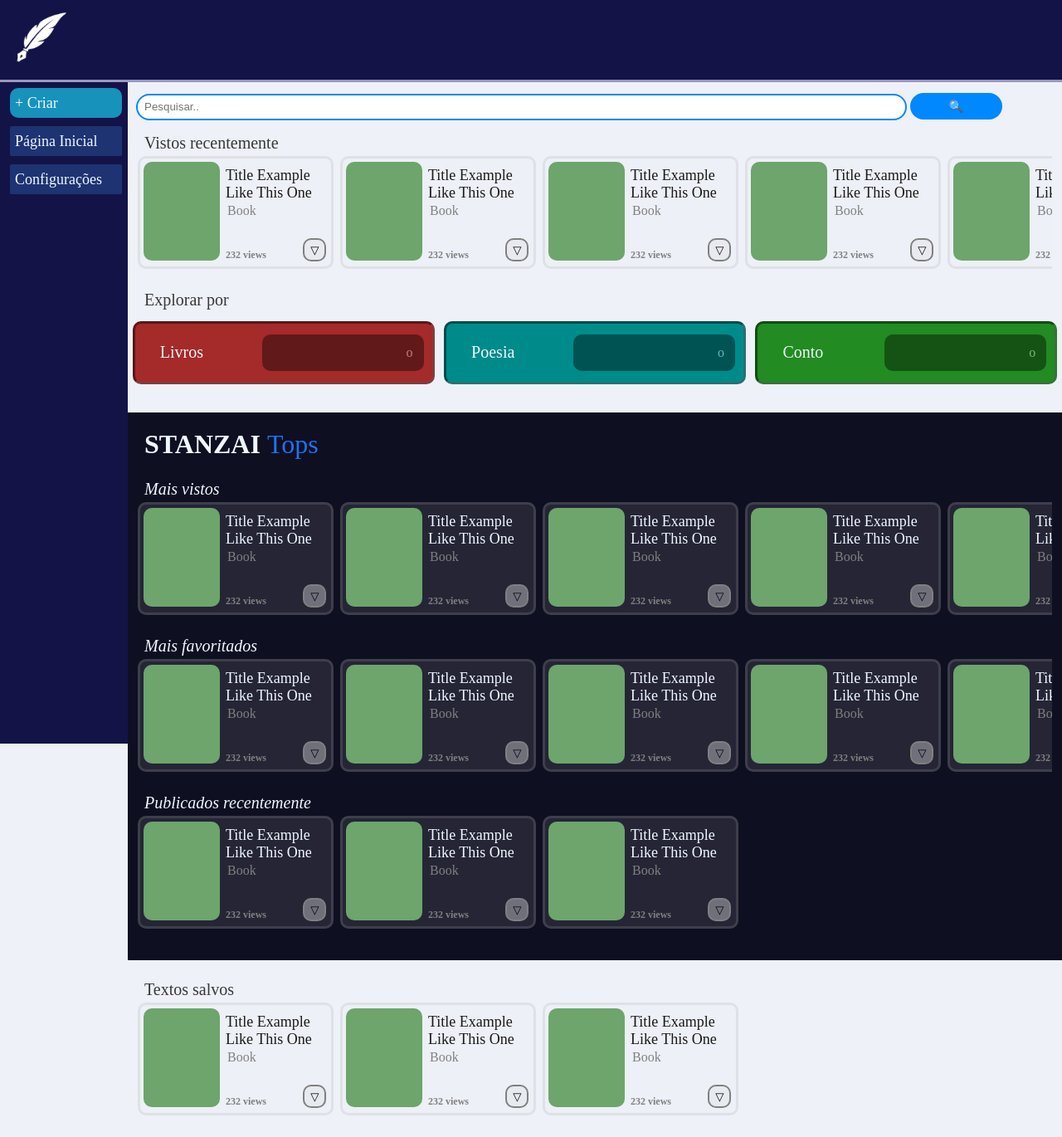
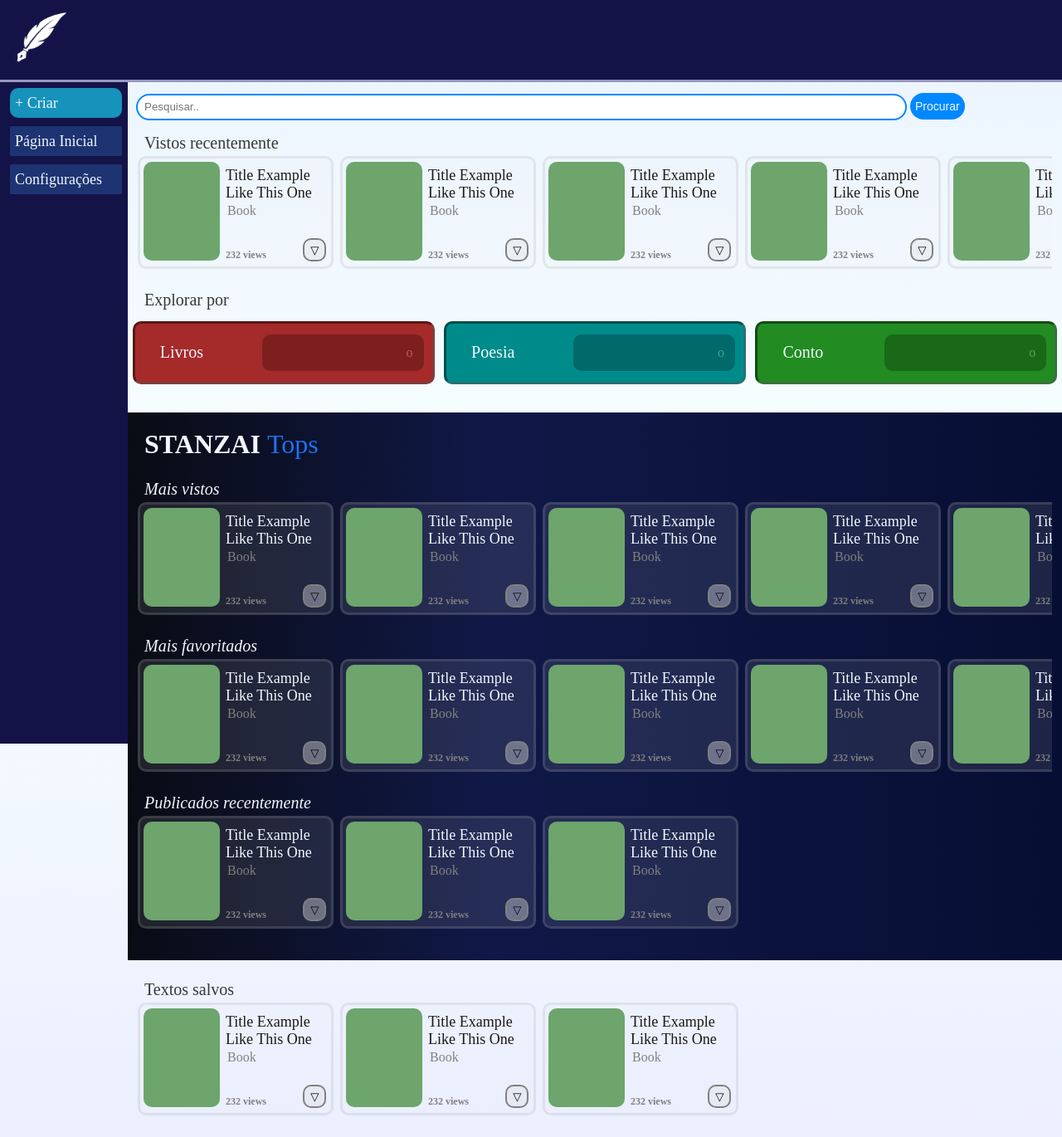
Before and after one commit to VortexCompilers/stanza, a PHP site: page /home.php in a window 1280 px wide. Shown: the whole page at 83% size. Run offline with PHP 8.4, Linux system fonts and the light colour scheme.

Commit message:
frontend: home, color changes

```diff
--- a/frontend/css/homestt.css
+++ b/frontend/css/homestt.css
@@ -6,7 +6,7 @@
 }
 
 body{
-background-color: var(--colorPrim);
+background: linear-gradient(180deg,rgba(235, 243, 255, 1) 0%, rgba(247, 255, 254, 1) 46%, rgba(235, 239, 255, 1) 100%);
 margin: 0;
 }
 
@@ -28,13 +28,16 @@ input[type="search"]{
 }
 
 button[type="submit"]{
-        width: 10%;
+
       height: 32px;
       font-size: 14px;
-    background-color:  rgb(0, 136, 255);
+    color: aliceblue;
+      background-color:  rgb(0, 136, 255);
     border: 0px;
     border-radius: 18px;
 }
+
+
 
 /* Blocos de Post */
 
@@ -158,7 +161,7 @@ background-color:brown;
 .card a{
 margin: 0 0 0 auto;
 background-color: black;
-opacity: 40%;
+opacity: 24%;
 width: 50%;
 padding:10px;
 
@@ -179,8 +182,7 @@ text-decoration: none;
     .Bsection{
         padding: 12px 0;
         margin: 24px 0;
-        background-color:rgb(15, 15, 34);
-}
+    background: linear-gradient(90deg,rgba(9, 12, 20, 1) 0%, rgba(16, 24, 71, 1) 39%, rgba(6, 14, 51, 1) 100%);}
 .Bsection h1, .Bsection p, .Bsection a{
     color: aliceblue;
 }
--- a/frontend/home.php
+++ b/frontend/home.php
@@ -21,7 +21,7 @@
 
 <form action="searchh" class="search">
      <input type="search" placeholder="Pesquisar.." name="search">
-       <button type="submit">&#x1F50D</button>
+       <button type="submit">Procurar</button>
     </form>
 
 
```
